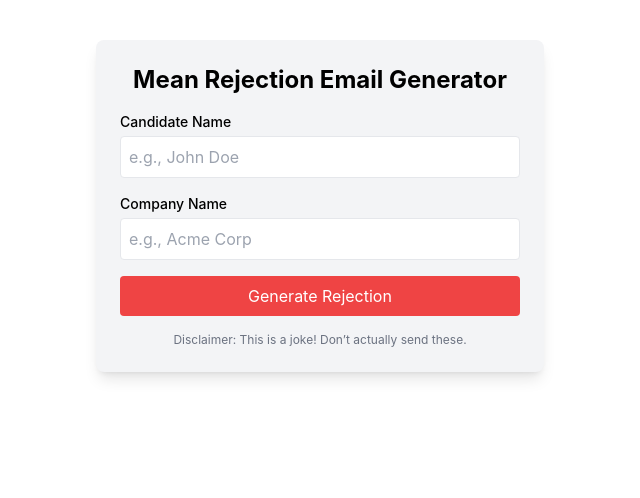
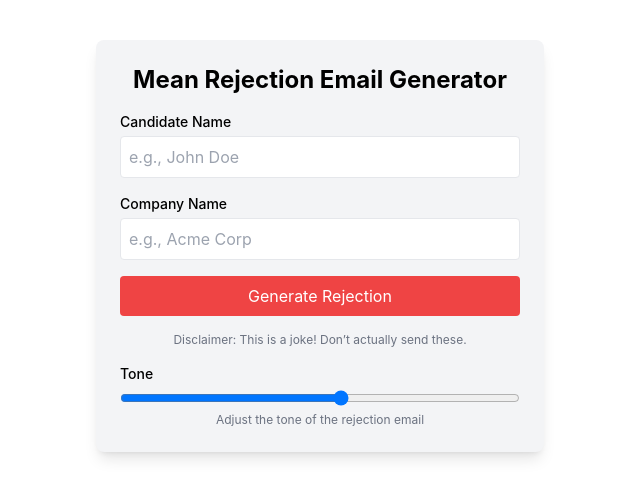
Before and after one commit to dipanc1/mean-rejection-email-generator, a React (Create React App) app in the folder mean-rejection-email-generator/: page / in a window 1280 px wide. Shown: the top 498 px of the page, without its empty margins (320-960 px from the left). Built offline with nearby package versions, Linux system fonts and the light colour scheme.

Commit message:
Implement initial structure for RejectionForm component

```diff
--- a/mean-rejection-email-generator/src/components/RejectionForm/RejectionForm.jsx
+++ b/mean-rejection-email-generator/src/components/RejectionForm/RejectionForm.jsx
@@ -44,6 +44,18 @@ const RejectionForm = ({
             <p className="mt-4 text-xs text-gray-500 text-center">
                 Disclaimer: This is a joke! Don’t actually send these.
             </p>
+            {/* tone slider */}
+            <div className="mt-4">
+                <label className="block text-sm font-medium mb-1">Tone</label>
+                <input
+                    type="range"
+                    min="1"
+                    max="10"
+                    className="w-full"
+                    onChange={(e) => console.log(`Tone set to ${e.target.value}`)}
+                />
+                <p className="text-xs text-gray-500 text-center">Adjust the tone of the rejection email</p>
+            </div>
         </div>
     );
 };
```
